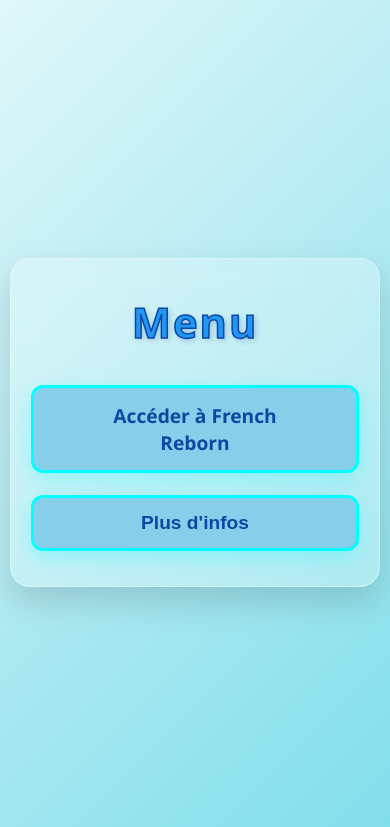
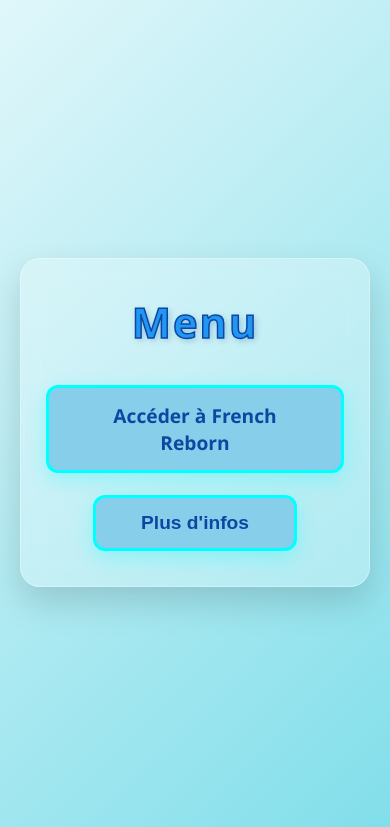
Before and after one commit to Lazyprobg/french-reborn, a Flask app: page /menu in a window 390 px wide. Shown: the top 827 px of the page. Run offline with Flask 3, Linux system fonts and the light colour scheme.

Commit message:
Update style.css

```diff
--- a/static/style.css
+++ b/static/style.css
@@ -1,6 +1,7 @@
 /* ============================= */
 /* RESET + BASE */
 /* ============================= */
+
 * {
     margin: 0;
     padding: 0;
@@ -18,8 +19,7 @@ body {
 }
 
 /* ============================= */
-/* CONTAINER GÉNÉRIQUE (LOGIN, ETC.) */
-/* ============================= */
+/* CONTAINER */
 .container {
     width: 100%;
     max-width: 450px;
@@ -33,9 +33,6 @@ body {
     animation: fadeInUp 0.8s ease-out;
 }
 
-/* ============================= */
-/* TITRES */
-/* ============================= */
 .title {
     color: #2196f3;
     font-size: 2.6em;
@@ -47,7 +44,6 @@ body {
 
 /* ============================= */
 /* BOUTONS */
-/* ============================= */
 .welcome-button {
     display: inline-block;
     text-decoration: none;
@@ -76,7 +72,6 @@ body {
 
 /* ============================= */
 /* ANIMATION */
-/* ============================= */
 @keyframes fadeInUp {
     from {
         opacity: 0;
@@ -89,8 +84,7 @@ body {
 }
 
 /* ============================= */
-/* PAGE CHANNEL / CHAT */
-/* ============================= */
+/* CHAT */
 .chat-container {
     display: flex;
     flex-direction: column;
@@ -105,9 +99,7 @@ body {
     animation: fadeInUp 0.8s ease-out;
 }
 
-/* ============================= */
-/* MESSAGES */
-/* ============================= */
+/* Messages */
 .messages-container {
     flex: 1;
     overflow-y: auto;
@@ -170,7 +162,6 @@ body {
 
 /* ============================= */
 /* BARRE D'ENVOI */
-/* ============================= */
 .chat-input-container {
     display: flex;
     align-items: center;
@@ -181,13 +172,14 @@ body {
 
 #message-input {
     flex: 1;
-    min-height: 50px;   /* Champ plus grand sur mobile */
+    min-height: 50px;          /* Champ grand sur mobile */
     font-size: 1em;
     padding: 10px 14px;
     border-radius: 10px;
     border: 1px solid rgba(13, 71, 161, 0.3);
     outline: none;
-    direction: ltr;     /* Texte LTR pour éviter inversion */
+    direction: ltr;            /* Texte normal */
+    text-align: left;
 }
 
 #message-input:focus {
@@ -213,22 +205,17 @@ body {
 }
 
 /* ============================= */
-/* RESPONSIVE POUR MOBILE */
-/* ============================= */
+/* RESPONSIVE */
 @media (max-width: 768px) {
     .container {
-        padding: 35px 20px;
-        margin: 10px;
-    }
-
-    input, button {
-        width: 100%;
-        font-size: 1em;
+        padding: 35px 25px;
+        margin: 20px;
     }
 
     .chat-container {
         border-radius: 0;
         height: 100vh;
+        padding: 10px;
     }
 
     .message-content {
@@ -238,7 +225,7 @@ body {
     #message-input {
         min-height: 50px;
         font-size: 1em;
-        padding: 10px;
+        padding: 12px;
     }
 
     .emoji-button,
```
